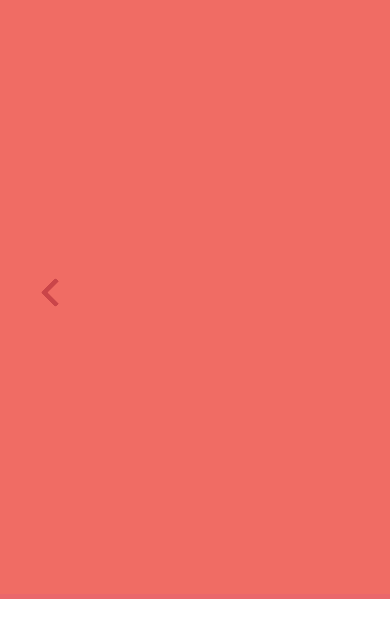
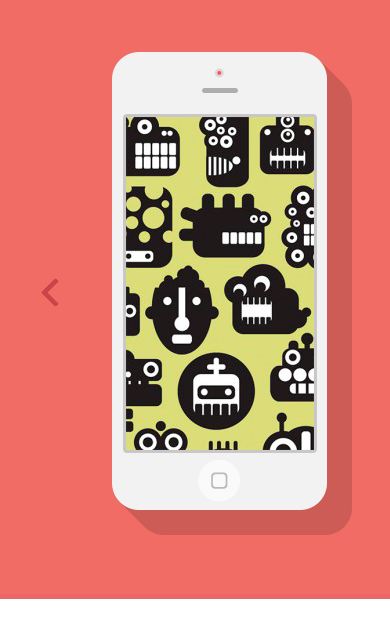
Before and after one commit to svetrima/singolo, a plain HTML site: page singolo1.html in a window 390 px wide. Shown: the part 96-734 px from the top of the page. Drawn offline with Linux system fonts and the light colour scheme.

Commit message:
refactor:S1 change src for image Phone

```diff
--- a/singolo1.css
+++ b/singolo1.css
@@ -168,7 +168,7 @@
 }
 	.phone{
     position: absolute;
-    background-image: url('img/iPhone Vertical.png');
+    background-image: url('assets/img/iPhone Vertical.png');
     background-repeat: no-repeat;
     width: 240px;
     height: 483px;
@@ -178,7 +178,7 @@
 	.phone::after{
     content: "";
     position: absolute;
-    background-image: url('img/iPhone Horizontal.png');
+    background-image: url('assets/img/iPhone Horizontal.png');
     background-repeat: no-repeat;
     width: 483px;
     height: 240px;
```
